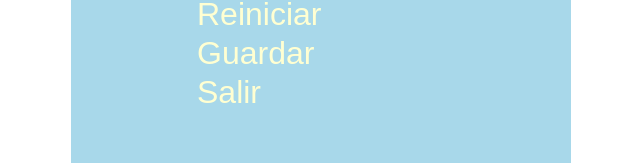
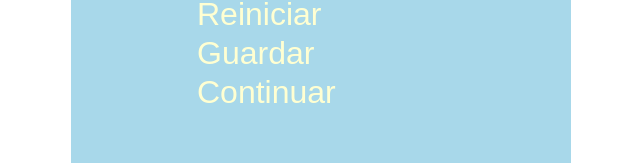
Before and after one commit to OscarEstudioSKR/React-Maskotin, a React (Create React App) app: page / in a window 1280 px wide. Both pictures are taken after a click on the button 859 px from the left and 35 px from the top of the page. Shown: the part 258-421 px from the top of the page, without its empty margins (319-959 px from the left). Built offline with nearby package versions, Linux system fonts and the light colour scheme.

Commit message:
version 1.1

```diff
--- a/src/Criatura.js
+++ b/src/Criatura.js
@@ -264,7 +264,7 @@ class Criatura extends Component {
             <div className="opc">
               <button onClick={()=>{this.reiniciar()}} className="boton-menuP abierto">Reiniciar</button>
               <button onClick={()=>{menuAbierto=!menuAbierto;}} className="boton-menuP abierto">Guardar</button>
-              <button onClick={()=>{this.reiniciar()}} className="boton-menuP abierto">Salir</button>
+              <button onClick={()=>{menuAbierto=!menuAbierto;}} className="boton-menuP abierto">Continuar</button>
             </div>
 
           </nav>}
```
